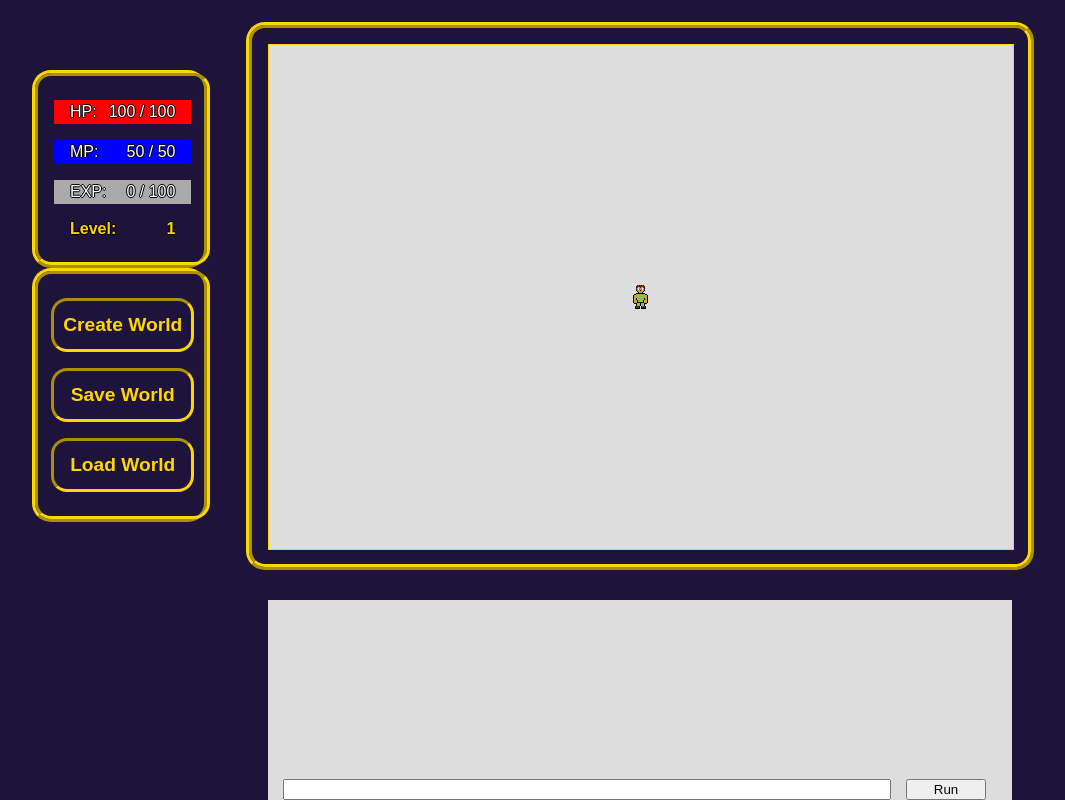
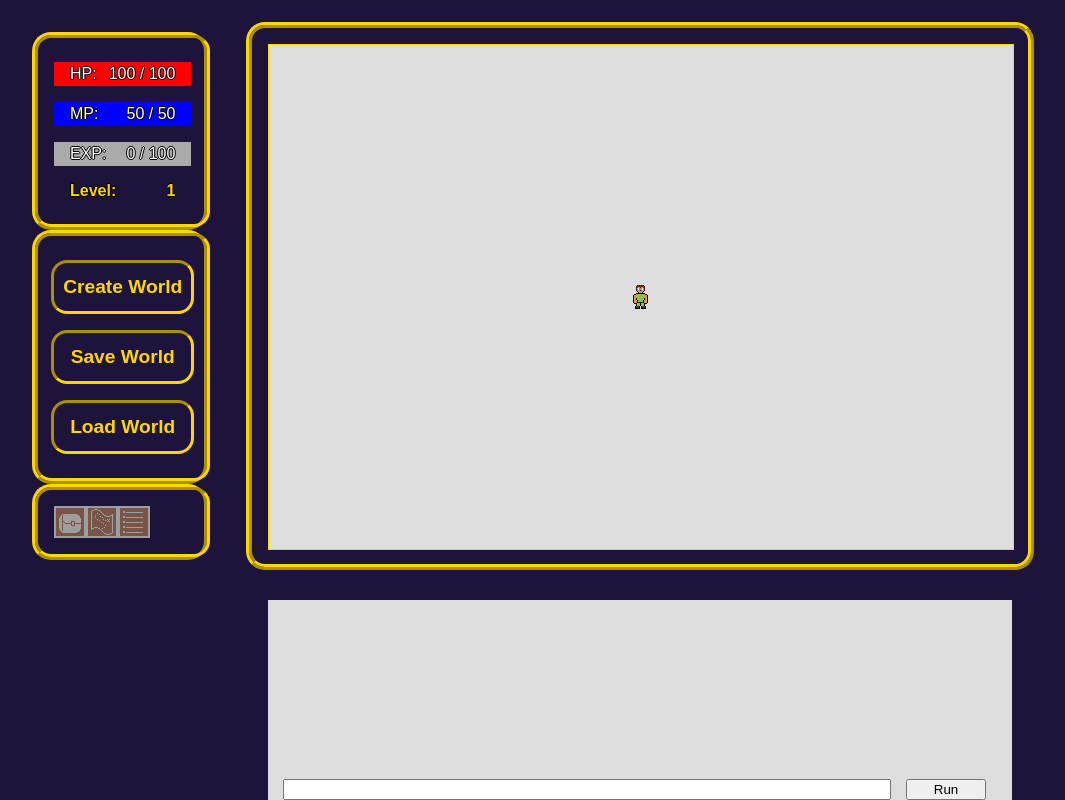
Before and after one commit to TheAshenWolf/Wolfys-Game, an Angular app: page / in a window 1280 px wide. Shown: the whole page, without its empty margins (0-1065 px from the left). Built offline with nearby package versions, Linux system fonts and the light colour scheme.

Commit message:
Added icons

```diff
--- a/src/app/game/game.component.html
+++ b/src/app/game/game.component.html
@@ -34,6 +34,20 @@
                     <span>Load World</span>
                 </div>
             </div>
+        </div>
+        <div class="border">
+            <div *ngIf="world.seed; else lockedIcons" id="icons">
+                <img [src]="env.component + 'ui/icon-inventory.png'" alt="inventory" (click)="openInventory()" />
+                <img [src]="env.component + 'ui/icon-map.png'" alt="map" (click)="openMap()" />
+                <img [src]="env.component + 'ui/icon-statistics.png'" alt="statistics" (click)="openStatistics()" />
+            </div>
+            <ng-template #lockedIcons>
+                <div id="icons">
+                    <img [src]="env.component + 'ui/locked-inventory.png'" alt="inventory" />
+                    <img [src]="env.component + 'ui/locked-map.png'" alt="map" />
+                    <img [src]="env.component + 'ui/locked-statistics.png'" alt="statistics" />
+                </div>
+            </ng-template>
         </div>
     </div>
 
--- a/src/app/game/game.component.scss
+++ b/src/app/game/game.component.scss
@@ -16,6 +16,24 @@
         text-align: center;
         width: calc(100vw - 2em);
         padding: 1em;
+    }
+}
+
+#icons {
+    display: flex;
+    width: calc(100% - 2em);
+    padding: 16px;
+    border-radius: 16px;
+    border-style: inset;
+    border-color: gold;
+    border-width: 3px;
+    flex-direction: row;
+    align-content: center;
+    align-items: center;
+    position: relative;
+
+    img {
+        position: relative;
     }
 }
 
--- a/src/app/game/game.component.ts
+++ b/src/app/game/game.component.ts
@@ -1116,6 +1116,10 @@ export class GameComponent implements OnInit, OnDestroy {
 }
 
 
+
+
+
+
 @Component({
     selector: 'inventory',
     template: `<h3>Inventory</h3>
```
